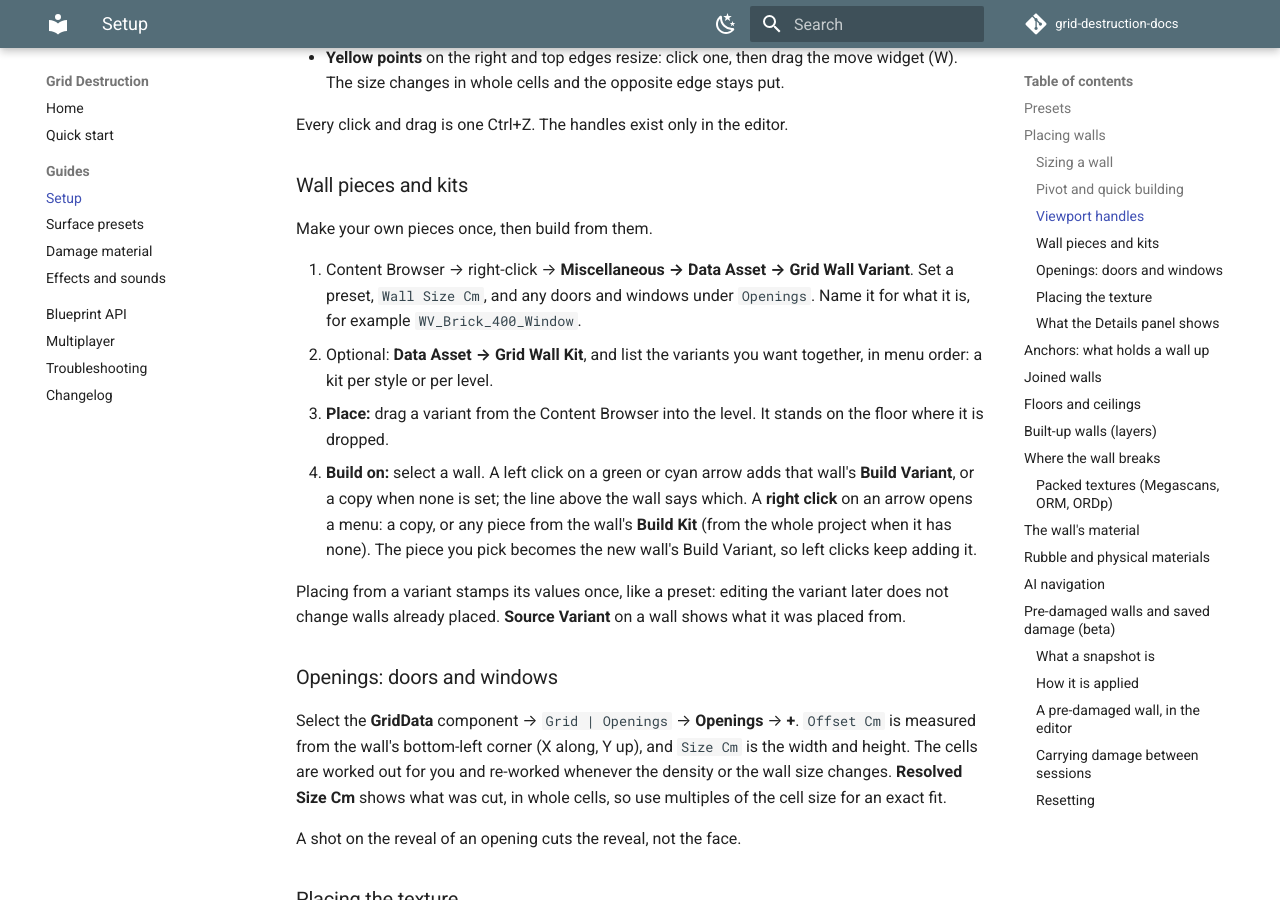
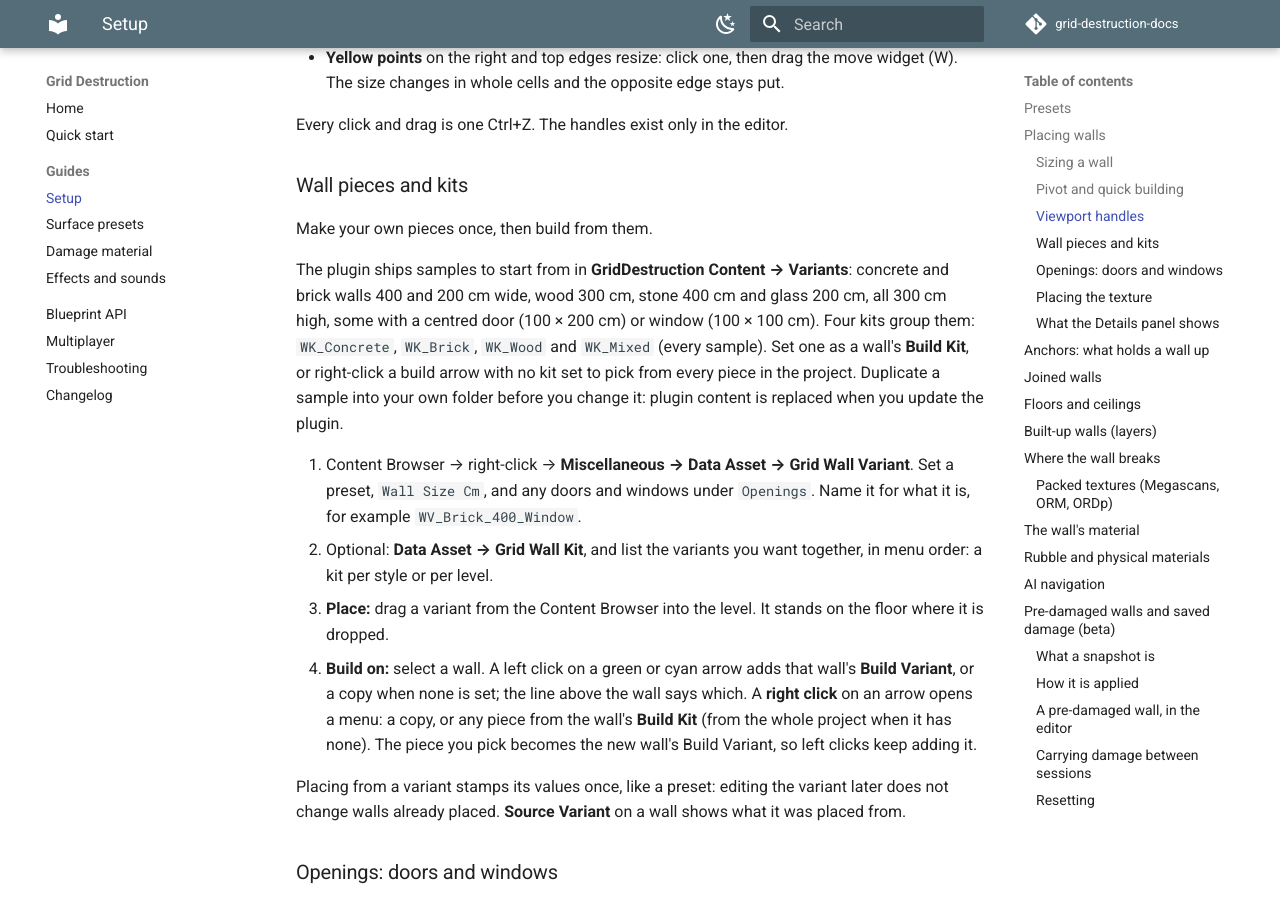
Before and after one commit to kytyji/grid-destruction-docs, an MkDocs documentation site: the page built from docs/setup.md, in a window 1280 px wide and 900 px high, scrolled down 1800 px. Built offline with MkDocs 1.6.1 and Material for MkDocs 9.7.7, drawn with Linux system fonts in a browser that asks for light colours; comment, search, counter and statistics services are not loaded; the version menu is left out.

Commit message:
Setup: the sample wall pieces and kits in Variants/

```diff
--- a/docs/setup.md
+++ b/docs/setup.md
@@ -77,6 +77,15 @@
 ### Wall pieces and kits
 
 Make your own pieces once, then build from them.
+
+The plugin ships samples to start from in **GridDestruction Content →
+Variants**: concrete and brick walls 400 and 200 cm wide, wood 300 cm, stone
+400 cm and glass 200 cm, all 300 cm high, some with a centred door
+(100 × 200 cm) or window (100 × 100 cm). Four kits group them:
+`WK_Concrete`, `WK_Brick`, `WK_Wood` and `WK_Mixed` (every sample). Set one as
+a wall's **Build Kit**, or right-click a build arrow with no kit set to pick
+from every piece in the project. Duplicate a sample into your own folder
+before you change it: plugin content is replaced when you update the plugin.
 
 1. Content Browser → right-click → **Miscellaneous → Data Asset → Grid Wall
    Variant**. Set a preset, `Wall Size Cm`, and any doors and windows under
```
Also changed, not shown: docs/changelog.md (+2 -0 lines).
